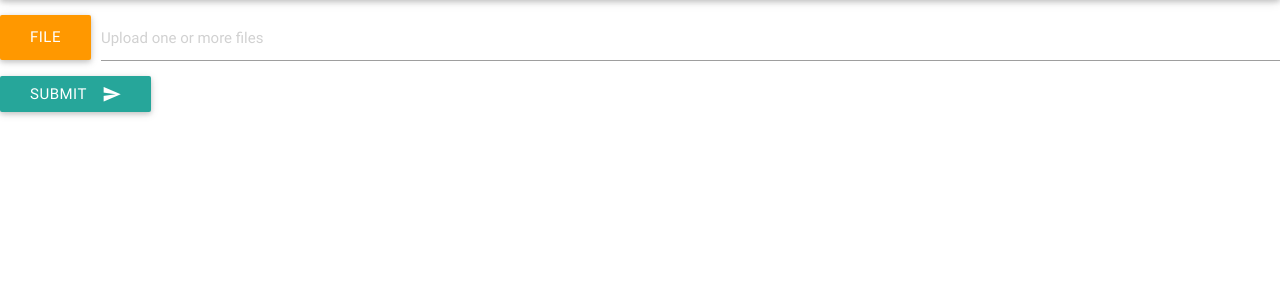
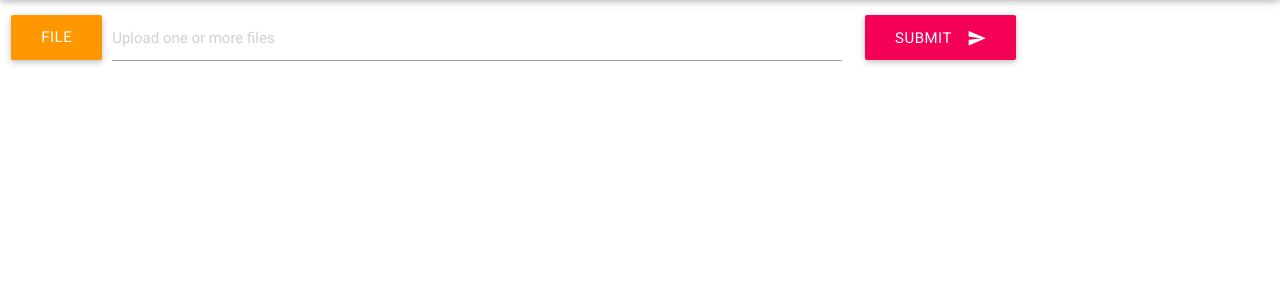
Before and after one commit to SudarshanGp/CS-411, a Flask app: page /dashboard in a window 1280 px wide. Shown: the part 64-364 px from the top of the page. Run offline with Flask 2, Linux system fonts and the light colour scheme; some libraries are stand-ins or nearby versions.

Commit message:
updated css

```diff
--- a/app/templates/dashboard.html
+++ b/app/templates/dashboard.html
@@ -1,6 +1,8 @@
 {%  extends "base.html" %}
 {% block data %}
       <form enctype=multipart/form-data method = "post">
+      <div class = "row">
+      <div class = "col s8">
 <div class="file-field input-field">
          <div class="btn orange">
             <span>File</span>
@@ -10,8 +12,11 @@
                      <input class="file-path validate" type="text" placeholder="Upload one or more files" >
                  </div>
     </div>
-               <button class="btn waves-effect waves-light" type="submit" value="Upload">Submit
-    <i class="material-icons right">send</i>
+          </div>
+          <div class = "col s4">
+               <button class="btn waves-effect waves-light pink accent-3" type="submit" value="Upload" style="margin-top: 15px; height:45px;">Submit
+    <i class="material-icons right">send</i></div>
   </button>
+          </div>
   </form>
 {% endblock %}
```
Also changed, not shown: app/uploads/Screen Shot 2016-04-04 at 8.59.40 PM.png (added), 1 other file.
